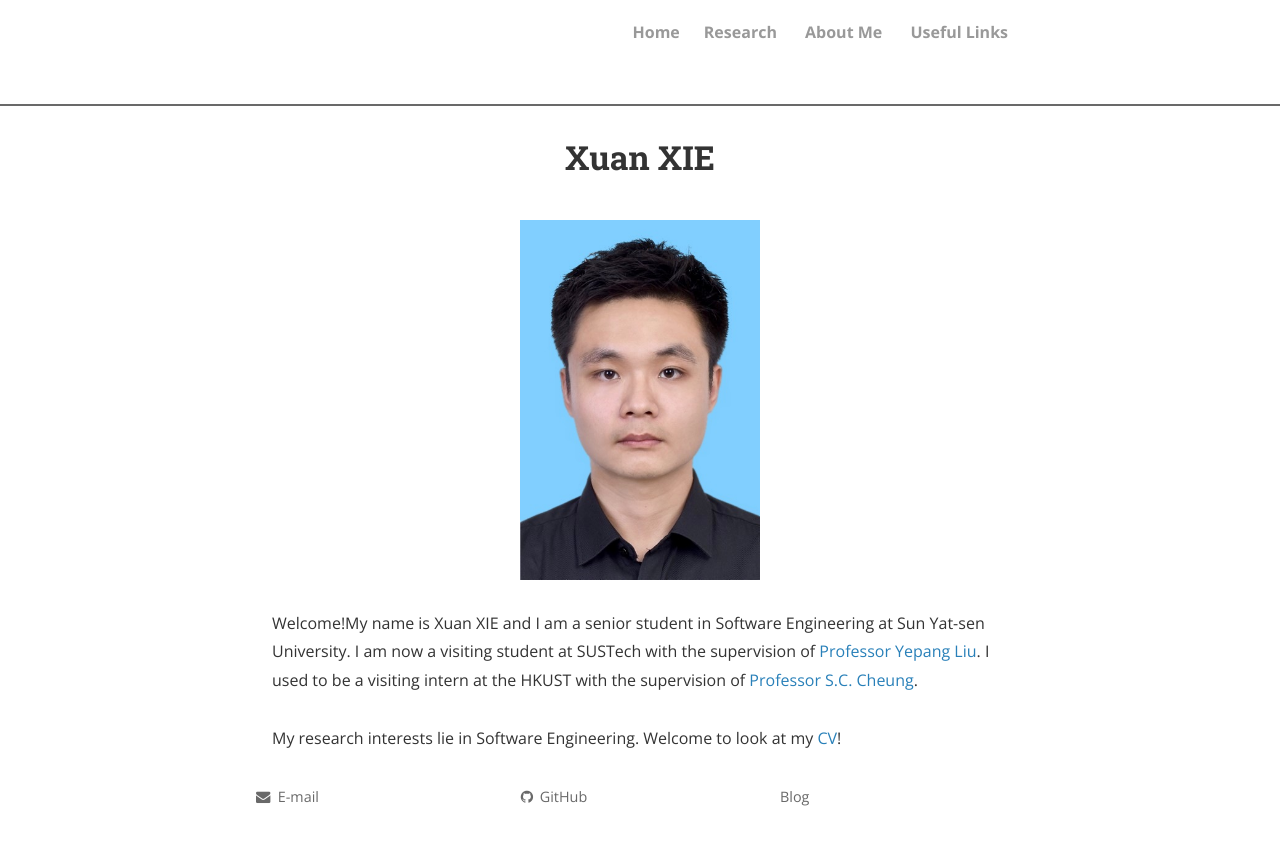
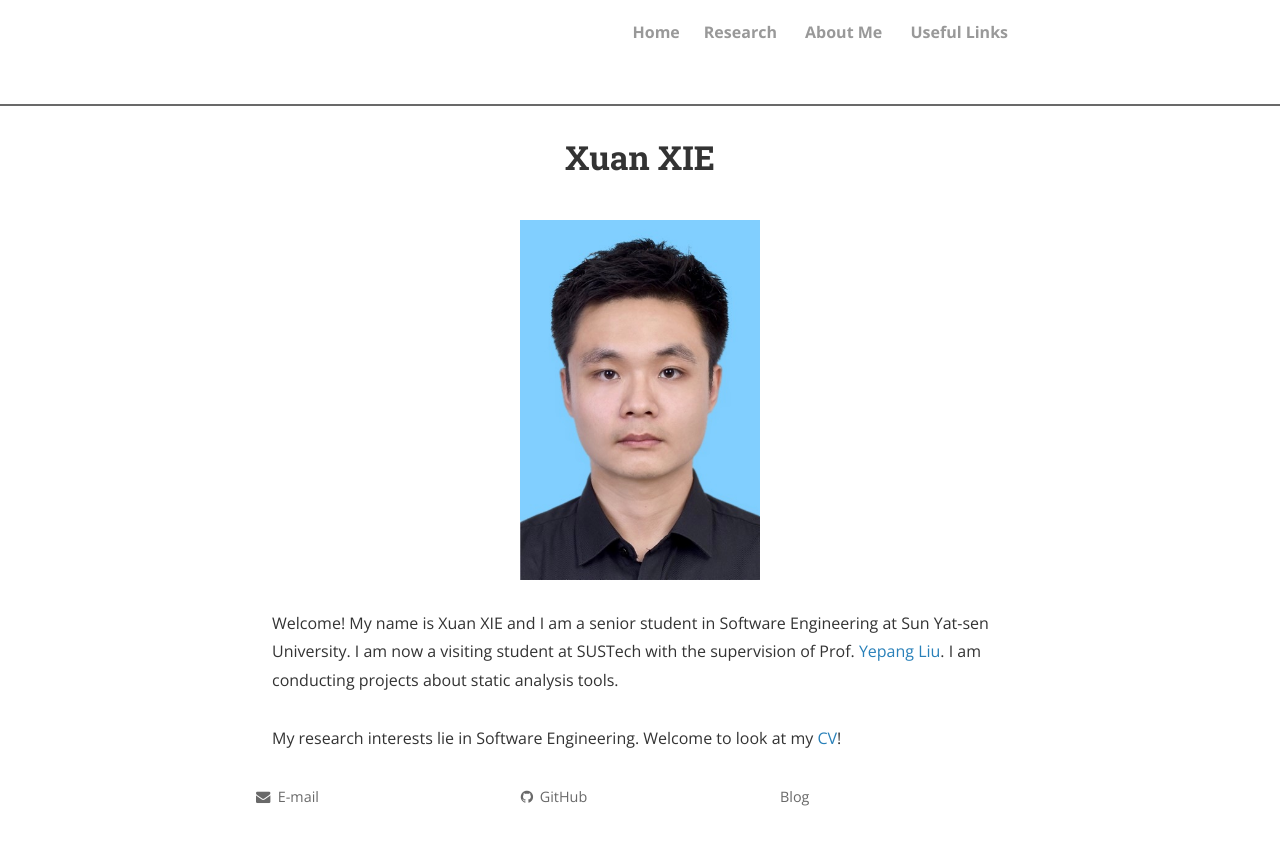
Before and after one commit to LebronX/LebronX.github.io, a Jekyll site: the page built from index.html, in a window 1280 px wide. Shown: the top 845 px of the page. Built offline with Jekyll 4.4.1, drawn with Linux system fonts in a browser that asks for light colours; nearby versions of some CDN libraries; the list of posts is cut into pages by our own code; comment, search, counter and statistics services are not loaded; a style sheet for code colours, icons or effects is not loaded.

Commit message:
Update Research

```diff
--- a/index.html
+++ b/index.html
@@ -14,7 +14,7 @@ title: Xuan XIE
 
 <img src="Xuan.jpg" alt="Xuan pic" style="width:240px;height:360px;" title="Senior Studnet (Photo Credit: Fernando Fernandez)"; algin="middle">
 <br>
-Welcome!My name is Xuan XIE and I am a senior student in Software Engineering at Sun Yat-sen University. I am now a visiting student at SUSTech with the supervision of <a href="http://www.cse.ust.hk/~andrewust/" target="_blank">Professor Yepang Liu</a>. I used to be a visiting intern at the HKUST with the supervision of <a href="http://www.cse.ust.hk/~scc/" target="_blank">Professor S.C. Cheung</a>.
+Welcome! My name is Xuan XIE and I am a senior student in Software Engineering at Sun Yat-sen University. I am now a visiting student at SUSTech with the supervision of Prof.<a href="http://www.cse.ust.hk/~andrewust/" target="_blank"> Yepang Liu</a>. I am conducting projects about static analysis tools.
 
 <br><br>
 My research interests lie in Software Engineering. Welcome to look at my <a href="https://github.com/LebronX/LebronX.github.io/blob/master/Xuan_Xie_CV.pdf" target="_self">CV</a>!
```
